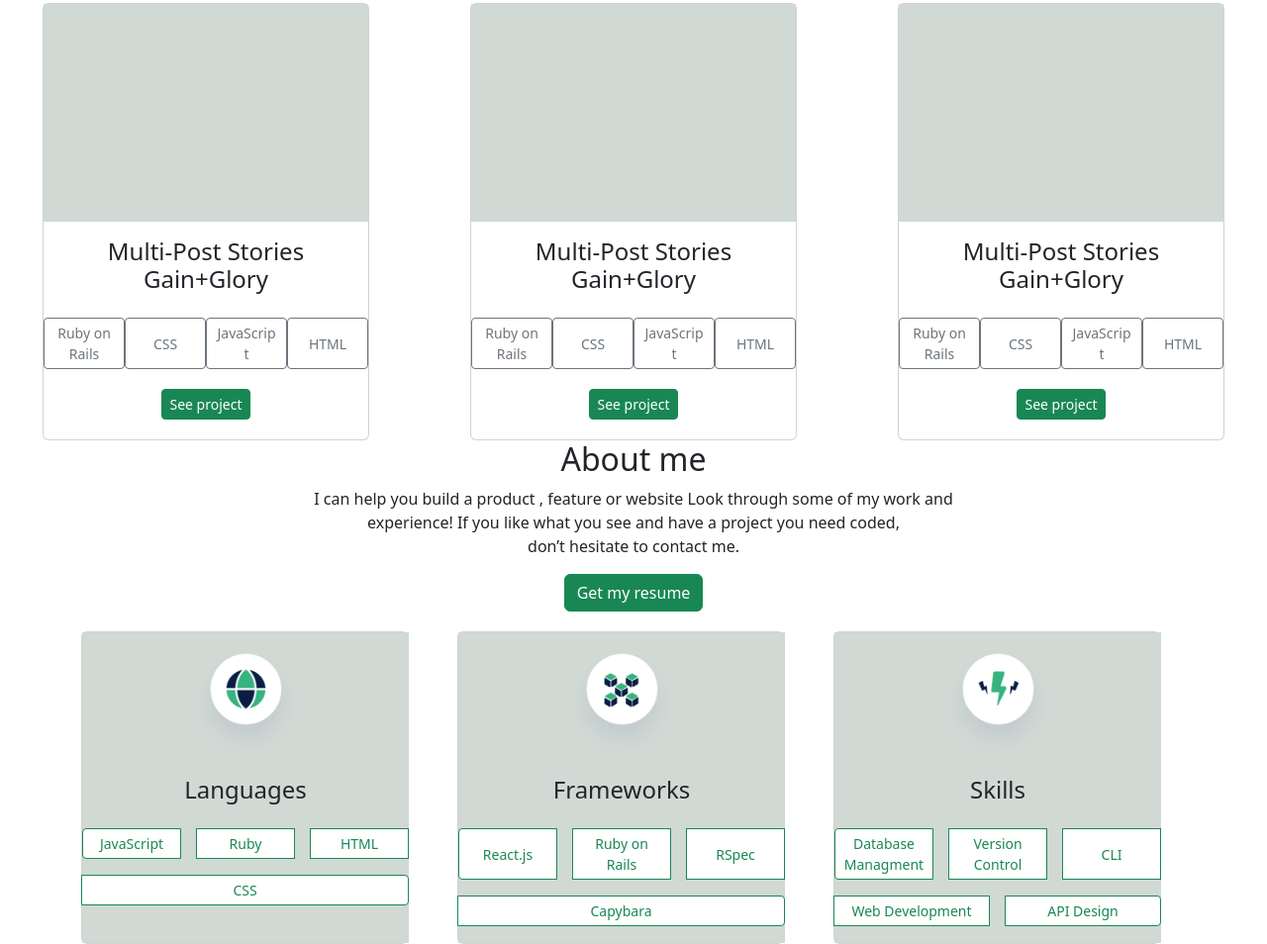
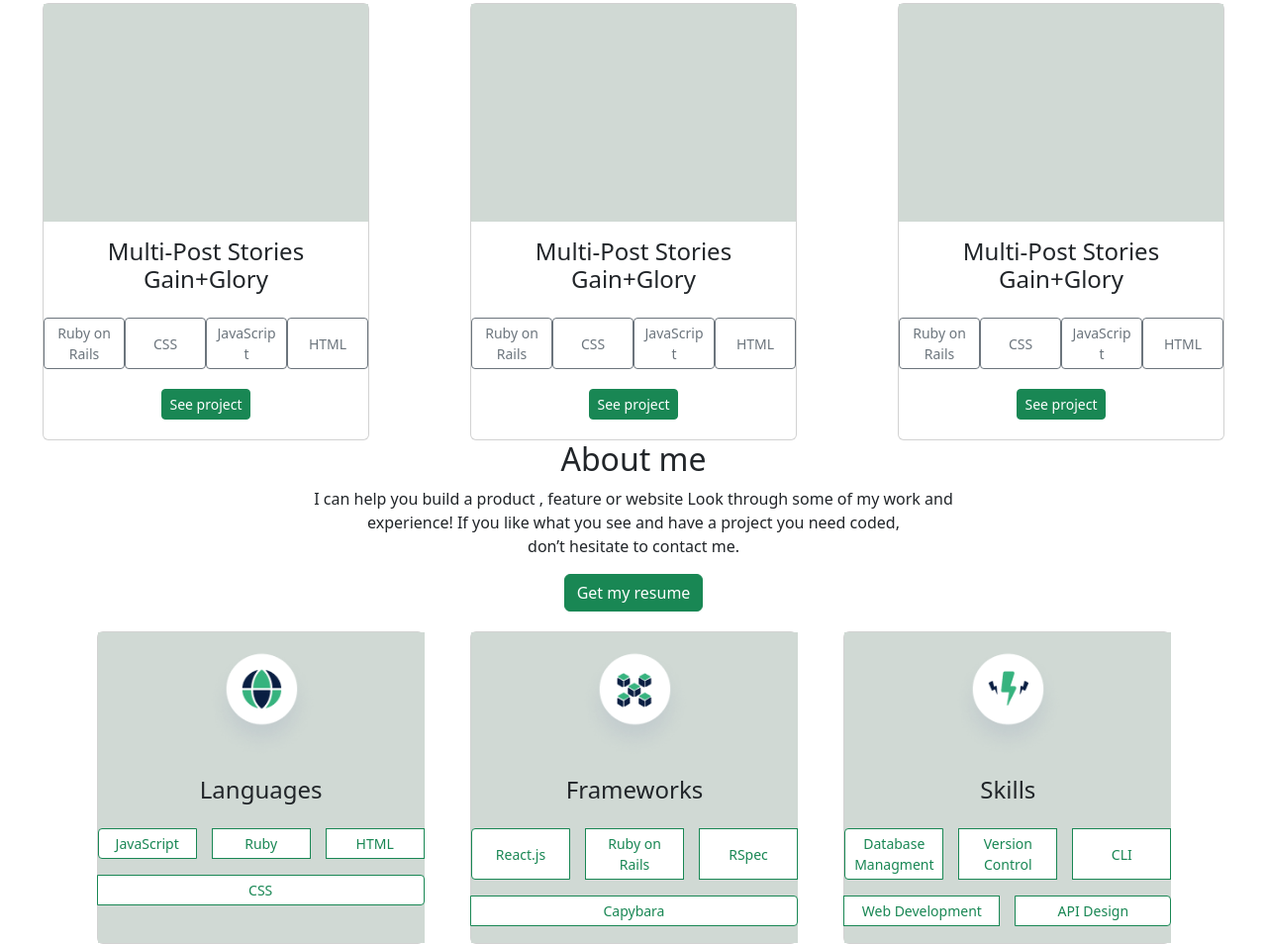
Before and after one commit to IsmaelMastronardi/PortfolioBootstrap, a website: page index.html in a window 1280 px wide. Shown: the part 648-1602 px from the top of the page at 99% size. Drawn offline with nearby package versions, Linux system fonts and the light colour scheme.

Commit message:
change about me card grid to flex

```diff
--- a/index.html
+++ b/index.html
@@ -146,8 +146,7 @@
         <button type="button" class="btn btn-success margin-bottom-BTN">Get my resume</button>
 
         </div>
-        <div class="row">
-            <div class="col-sm-4 d-flex text-center">
+        <div class="d-flex justify-content-around flex-wrap gap-3 text-center">
                 <article class="card" style="width: 330px; height: 316px;">
                     <div class="works-background" style="width: 330px; height: 316px;">
                         <img src="Icons.png" class="card-img-top" alt="card image">
@@ -162,8 +161,6 @@
                         </div>
                     </div>
                 </article>
-            </div>
-            <div class="col-sm-4 text-center">
                 <article class="card" style="width: 330px; height: 316px;">
                     <div class="works-background" style="width: 330px; height: 316px;">
                         <img src="Frameworks.png" class="card-img-top" alt="card image">
@@ -178,8 +175,6 @@
                         </div>
                     </div>
                 </article>
-            </div>
-            <div class="col-sm-4 text-center">
                 <article class="card" style="width: 330px; height: 316px;">
                     <div class="works-background" style="width: 330px; height: 316px;">
                         <img src="Inactive.png" class="card-img-top" alt="card image">
@@ -193,12 +188,9 @@
                             <button class="col-sm-3 btn btn-outline-success btn-sm bg-white">Web Development</button>
                             <button class="col-sm-3 btn btn-outline-success btn-sm bg-white">API Design</button>
                         </div>
-
                     </div>
                 </article>
-            </div>
         </div>
-
     </section>
 </body>
 </html>
```
